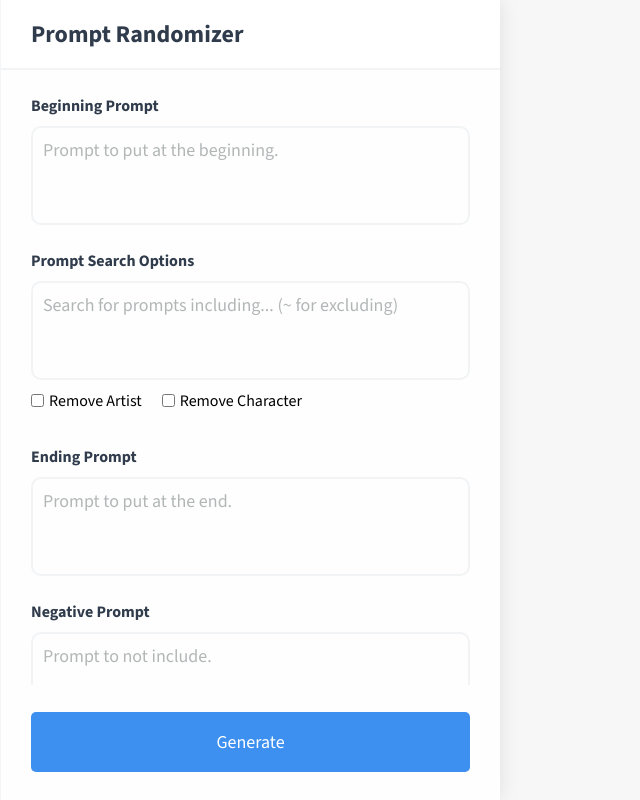
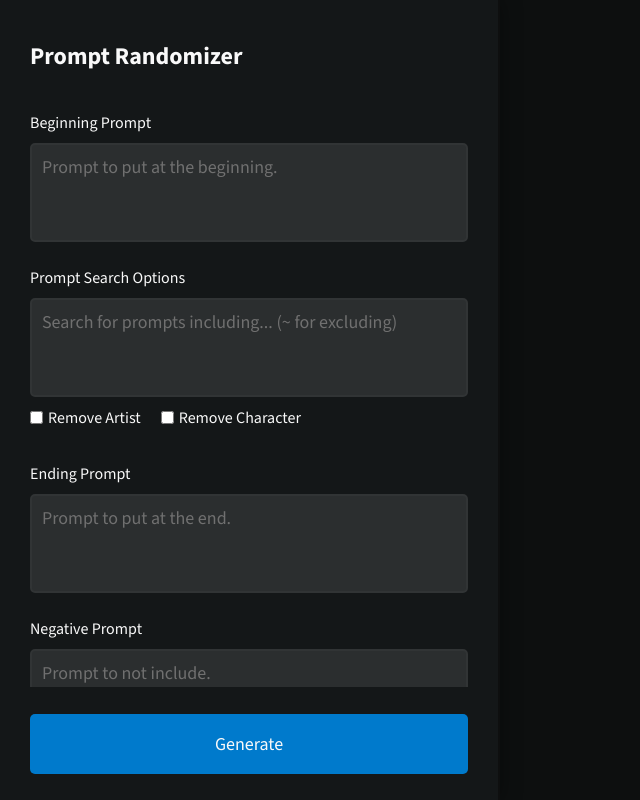
Before and after one commit to JioChoi/NAI-Prompt-Randomizer, a website with bundled scripts: page index.html in a window 1280 px wide. Shown: the whole page, without its empty margins (0-640 px from the left). Built offline with nearby package versions, Linux system fonts and the light colour scheme; files whose address does not match are found by name.

Commit message:
Dark theme 1

```diff
--- a/css/style.css
+++ b/css/style.css
@@ -2,7 +2,7 @@
 
 * {
 	font-family: 'Source Sans 3', sans-serif;
-	font-weight: 500;
+	font-weight: 400;
 }
 
 #title {
@@ -11,27 +11,25 @@
 	align-items: center;
 
 	width: 100%;
-	height: 90px;
 
-	border-bottom: 2px solid #f1f3f5;
+	padding: 40px 30px;
+	padding-bottom: 15px;
 
-	padding: 0px 30px;
-
-	background-color: #ffffff;
+	background-color: transparent;
 }
 
 h1 {
 	font-size: 24px;
 	font-weight: 700;
-	color: #303c4c;
+	color: #f9f9f9;
 }
 
 h2 {
 	font-size: 16px;
-	font-weight: 700;
-	color: #303c4c;
+	font-weight: 500;
+	color: #f9f9f9;
 	padding: 10px 30px;
-	background-color: #fefefe;
+	background-color: transparent;
 
 	margin-top: 15px;
 }
@@ -44,16 +42,16 @@ h2 {
 	width: 500px;
 	height: 100vh;
 	float: left;
-	background-color: #fefefe;
-	box-shadow: 0px 0px 20px rgba(0, 0, 0, 0.1);
+	background-color: #141718;
+	box-shadow: 0px 0px 20px rgba(0, 0, 0, 0.4);
 
-	border-left: 1px solid #f3f5f6;
+	border-right: 2px solid #0e0f0f;
 }
 
 #image {
 	width: 100%;
 	height: 100vh;
-	background-color: #f7f7f7;
+	background-color: #0d0f0f;
 }
 
 textarea {
@@ -65,23 +63,24 @@ textarea {
 
 	font-size: 18px;
 
-	color: #303c4c;
+	color: #f9f9f9;
 
-	border: 2px solid #f1f3f5;
-	border-radius: 10px;
+	border: 2px solid #313435;
+	border-radius: 5px;
 
-	background-color: #fefefe;
+	background-color: transparent;
+	background-color: #2b2e2f;
 	padding: 10px;
 	margin: 0px 30px;
 }
 
 textarea::placeholder {
-	color: #b2b6b6;
+	color: #707070;
 }
 
 textarea:focus {
 	outline: none;
-	border: 2px solid #e5e7e9;
+	border: 2px solid #3d3f41;
 }
 
 .divider {
@@ -103,7 +102,7 @@ textarea:focus {
 }
 
 #items::-webkit-scrollbar-thumb  {
-	background-color: #ececec;
+	background-color: #2b2e2f;
 
 	background-clip: content-box;
     border: 5px solid transparent;
@@ -136,9 +135,9 @@ textarea:focus {
 
 	margin: 0px 30px;
 
-	color: #FFFFFF;
+	color: #f9f9f9;
 	font-size: 18px;
-	background-color: #3e90f0;
+	background-color: #007acc;
 }
 
 #generate:hover {
@@ -162,4 +161,5 @@ textarea:focus {
 #searchOptions label {
 	font-size: 16px;
 	margin-right: 20px;
+	color: #f9f9f9;
 }
```
